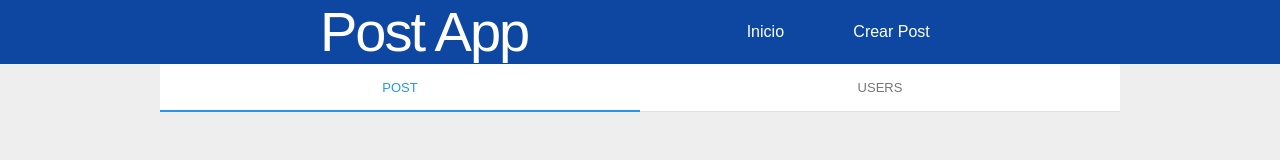
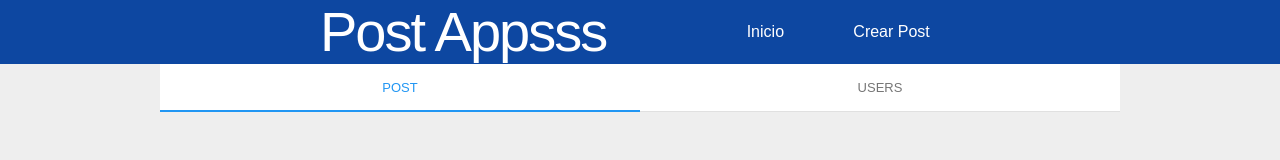
Before and after one commit to Jpabon110/Angularjs---pruebas, a plain HTML site: page resource/index.html in a window 1280 px wide. Drawn offline with nearby package versions, Linux system fonts and the light colour scheme; some packages are replaced by stand-ins of ours; no server answers.

Commit message:
Cambio Jorge

```diff
--- a/resource/index.html
+++ b/resource/index.html
@@ -24,7 +24,7 @@
 	<nav>
 		<div class="bgc-blue-900 tc-white" flex-container="row" flex-align="center center">
 			<div flex-item="4">
-				<hl class="fs-display-3 display-block ">Post App</hl>
+				<hl class="fs-display-3 display-block ">Post Appsss</hl>
 			</div>
 			<div flex-item="1">
 				<a href="#/">Inicio</a>
```
